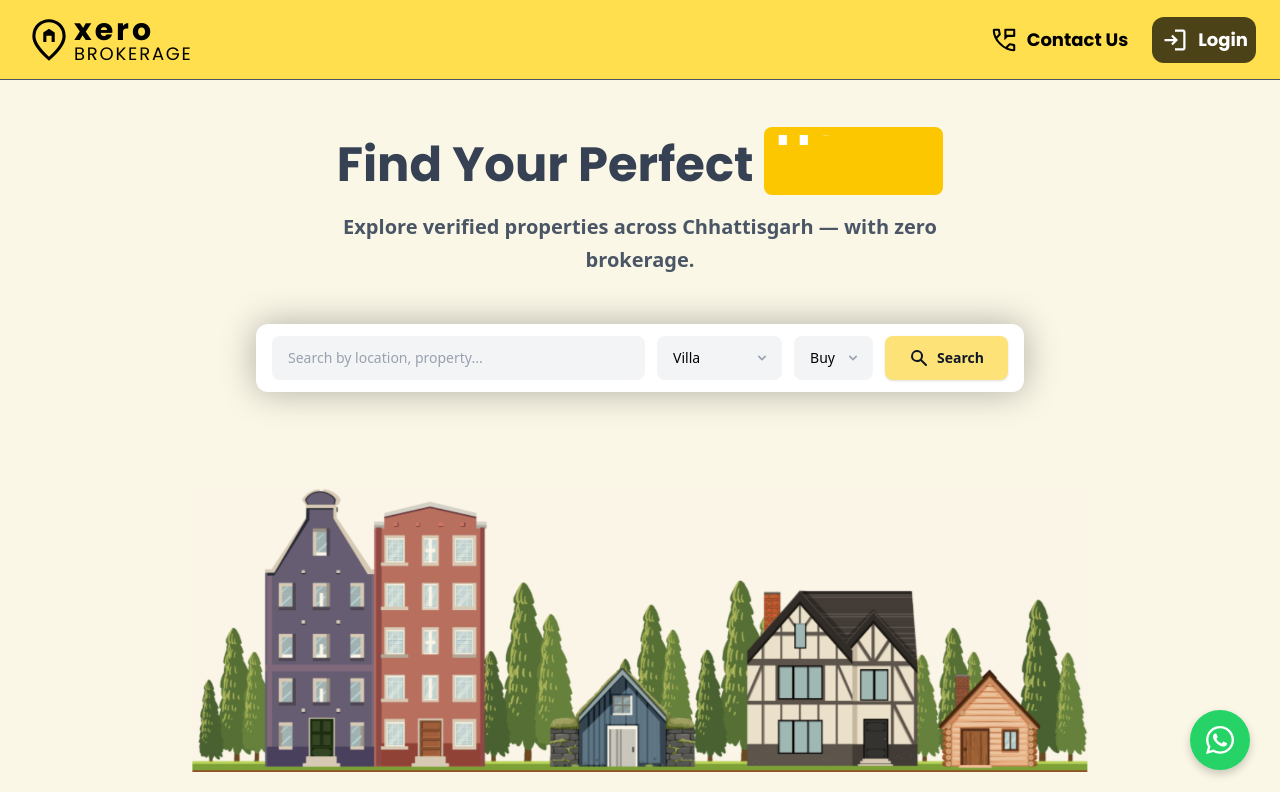
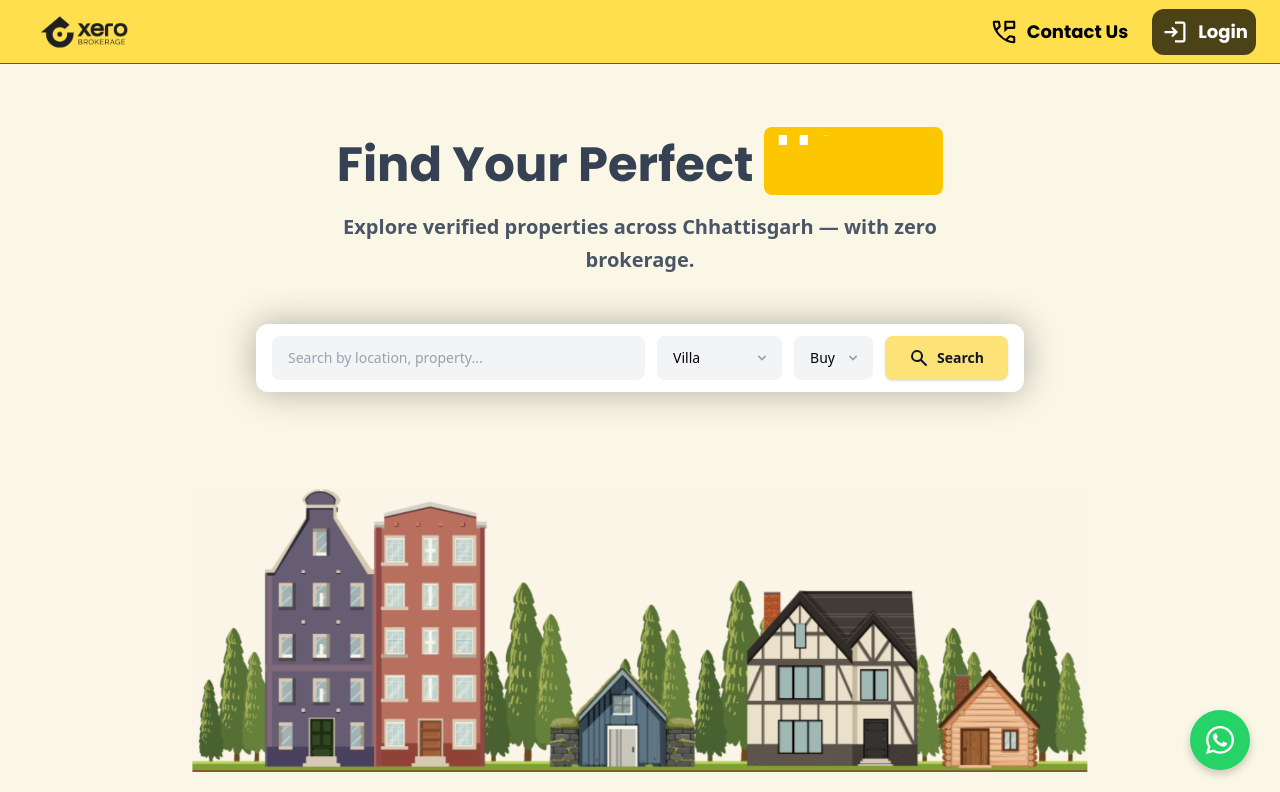
Before and after one commit to XeroBrokerage/website, a Next.js app: page / in a window 1280 px wide. Shown: the top 792 px of the page. Built offline with nearby package versions, Linux system fonts and the light colour scheme; no server answers; the database is empty.

Commit message:
Commit: Logo change

```diff
--- a/src/components/ui/Navbar.js
+++ b/src/components/ui/Navbar.js
@@ -4,6 +4,7 @@ import { useState, useEffect, useRef } from "react";
 import { useAuth } from "@/context/AuthContext";
 import { motion, AnimatePresence } from "framer-motion";
 import Link from "next/link";
+import Image from "next/image";
 
 export default function Navbar() {
   const [menuOpen, setMenuOpen] = useState(false);
@@ -27,8 +28,18 @@ export default function Navbar() {
   }, [menuOpen]);
 
   return (
-    <nav className="header fixed min-w-screen min-h-15 sm:min-h-20 bg-[#ffdf4d] flex justify-between items-center lg:px-6 px-4 z-50 border-b-[1px] border-b-gray-600">
-      <Link href="/" className="playfair-display text-3xl">
+    <nav className="fixed top-0 left-0 w-full h-16 bg-[#ffdf4d] flex justify-between items-center lg:px-6 px-4 z-50 border-b border-b-gray-600">
+      <Link href="/" className="flex items-center">
+        <Image
+          src="/xeroLogo.png"
+          alt="XeroBrokerage Logo"
+          width={120}
+          height={40}
+          priority
+          className="w-[90px] sm:w-[120px] h-auto"
+        />
+      </Link>
+      {/* <Link href="/" className="playfair-display text-3xl">
         <div className="flex flex-row items-center justify-center ">
           <span>
             <svg
@@ -49,7 +60,9 @@ export default function Navbar() {
             </span>
           </div>
         </div>
-      </Link>
+      </Link> */}
+
+
 
       <div
         className="lg:hidden md:hidden flex cursor-pointer"
@@ -86,7 +99,7 @@ export default function Navbar() {
               animate={{ opacity: 1, scale: 1, y: 0 }}
               exit={{ opacity: 0, scale: 0.9, y: -20 }}
               transition={{ duration: 0.3, ease: "easeInOut" }}
-              className="fixed top-[72px] left-1/2 transform -translate-x-1/2 w-[92vw] max-w-md bg-black/70 text-white flex flex-col gap-4 p-4 poppins-semibold lg:hidden z-50 shadow-md backdrop-blur-md rounded-xl"
+              className="fixed top-16 left-1/2 transform -translate-x-1/2 w-[92vw] max-w-md bg-black/70 text-white flex flex-col gap-4 p-4 poppins-semibold lg:hidden z-50 shadow-md backdrop-blur-md rounded-xl"
             >
               <div className="flex justify-end mb-2">
                 <button
```
Also changed, not shown: public/xeroLogo.png (added).
